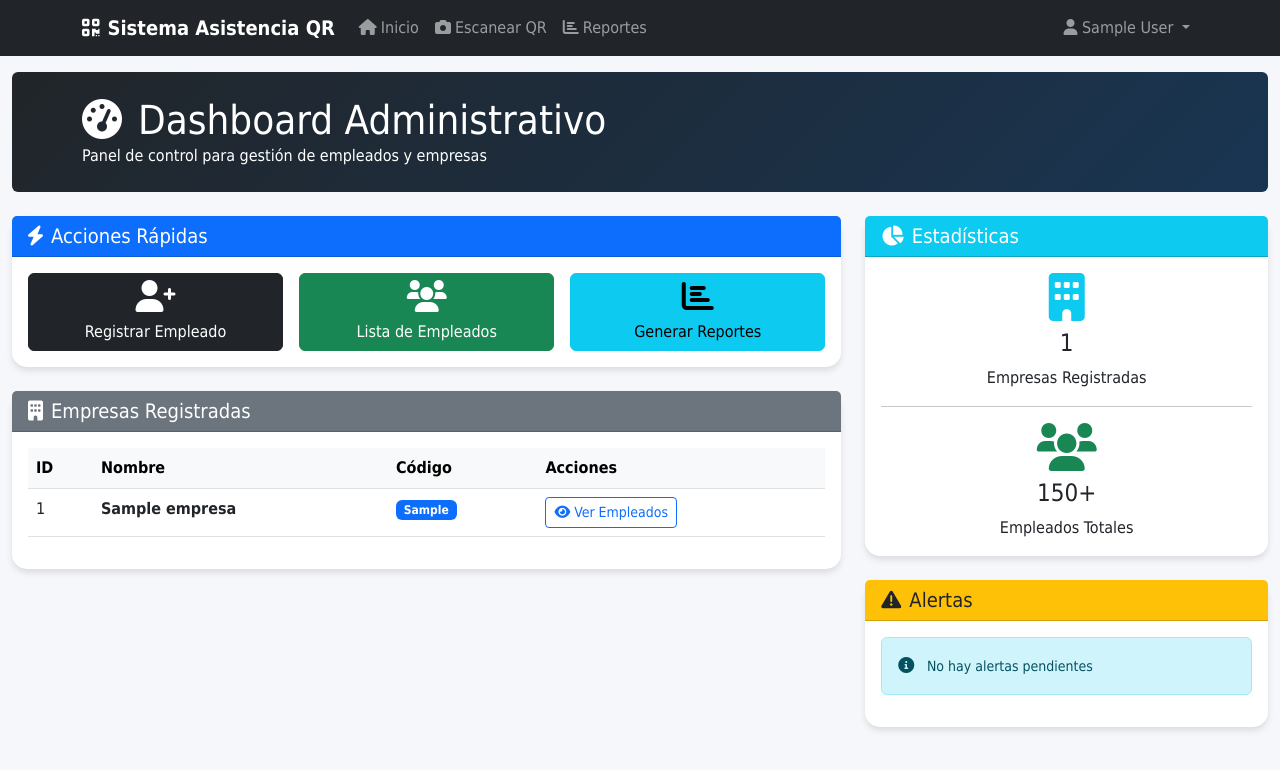
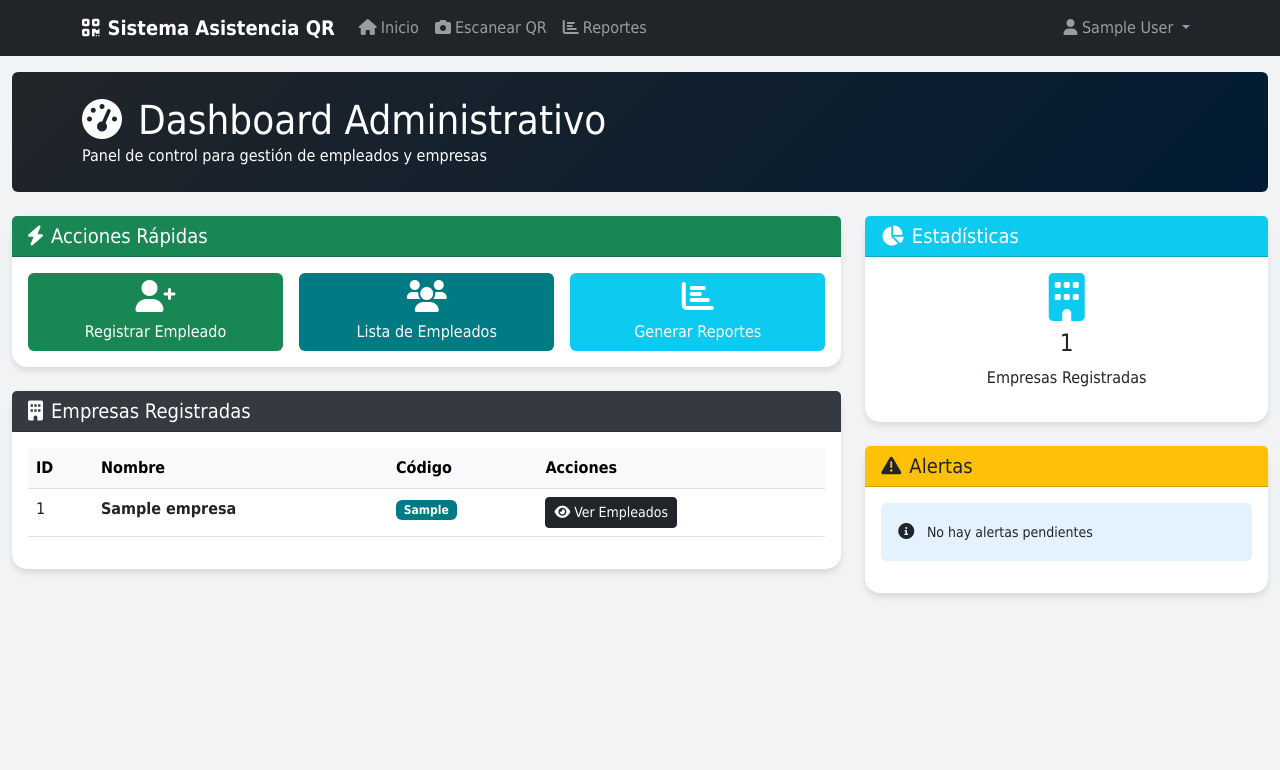
Before and after one commit to Jospi04/Asistencia-QR, a Flask app: page /admin in a window 1280 px wide. Shown: the top 770 px of the page. Run offline with Flask 3, Linux system fonts and the light colour scheme; the visitor is signed in with stand-in values (Sample User, id 1); tables that the repository leaves empty hold one stand-in row (values such as "Sample post").

Commit message:
colores frontend

```diff
--- a/templates/admin_add_employee.html
+++ b/templates/admin_add_employee.html
@@ -18,7 +18,7 @@
         <div class="row justify-content-center">
             <div class="col-lg-8">
                 <div class="card">
-                    <div class="card-header bg-primary text-white">
+                    <div class="card-header" style="background-color: #0DCAF0; color: white;">
                         <h5 class="mb-0"><i class="fas fa-user me-2"></i>Datos del Empleado</h5>
                     </div>
                     <div class="card-body">
--- a/templates/admin_dashboard.html
+++ b/templates/admin_dashboard.html
@@ -19,25 +19,25 @@
     <div class="row">
         <div class="col-lg-8">
             <div class="card mb-4">
-                <div class="card-header bg-primary text-white">
+                <div class="card-header" style="background-color: #198754; color: white;">
                     <h5 class="mb-0"><i class="fas fa-bolt me-2"></i>Acciones Rápidas</h5>
                 </div>
                 <div class="card-body">
                     <div class="row g-3">
                         <div class="col-md-6 col-lg-4">
-                            <a href="{{ url_for('admin_add_employee') }}" class="btn btn-primary w-100">
+                            <a href="{{ url_for('admin_add_employee') }}" class="btn" style="background-color: #198754; color: white; width: 100%;">
                                 <i class="fas fa-user-plus fa-2x mb-2"></i>
                                 <div>Registrar Empleado</div>
                             </a>
                         </div>
                         <div class="col-md-6 col-lg-4">
-                            <a href="{{ url_for('admin_list_employees') }}" class="btn btn-success w-100">
+                            <a href="{{ url_for('admin_list_employees') }}" class="btn w-100" style="background-color: #007B83; color: white;">
                                 <i class="fas fa-users fa-2x mb-2"></i>
                                 <div>Lista de Empleados</div>
                             </a>
                         </div>
                         <div class="col-md-6 col-lg-4">
-                            <a href="{{ url_for('reports') }}" class="btn btn-info w-100">
+                            <a href="{{ url_for('reports') }}" class="btn" style="background-color: #0DCAF0; color: white; width: 100%;">
                                 <i class="fas fa-chart-bar fa-2x mb-2"></i>
                                 <div>Generar Reportes</div>
                             </a>
@@ -47,7 +47,7 @@
             </div>
 
             <div class="card">
-                <div class="card-header bg-secondary text-white">
+                <div class="card-header" style="background-color: #343A40; color: white;">
                     <h5 class="mb-0"><i class="fas fa-building me-2"></i>Empresas Registradas</h5>
                 </div>
                 <div class="card-body">
@@ -69,11 +69,11 @@
                                         <strong>{{ empresa.nombre }}</strong>
                                     </td>
                                     <td>
-                                        <span class="badge bg-primary">{{ empresa.codigo_empresa }}</span>
+                                        <span class="badge" style="background-color: #007B83; color: white;">{{ empresa.codigo_empresa }}</span>
                                     </td>
                                     <td>
                                         <a href="{{ url_for('admin_list_employees') }}?empresa_id={{ empresa.id }}"
-                                           class="btn btn-sm btn-outline-primary">
+                                           class="btn btn-sm btn-primary">
                                             <i class="fas fa-eye me-1"></i>Ver Empleados
                                         </a>
                                     </td>
@@ -88,7 +88,7 @@
 
         <div class="col-lg-4">
             <div class="card mb-4">
-                <div class="card-header bg-info text-white">
+                <div class="card-header" style="background-color: #0DCAF0; color: white;">
                     <h5 class="mb-0"><i class="fas fa-chart-pie me-2"></i>Estadísticas</h5>
                 </div>
                 <div class="card-body">
@@ -97,21 +97,16 @@
                         <h4>{{ empresas|length }}</h4>
                         <p class="mb-0">Empresas Registradas</p>
                     </div>
-                    <hr>
-                    <div class="text-center">
-                        <i class="fas fa-users fa-3x text-success mb-2"></i>
-                        <h4>150+</h4>
-                        <p class="mb-0">Empleados Totales</p>
-                    </div>
+
                 </div>
             </div>
 
             <div class="card">
-                <div class="card-header bg-warning text-dark">
+                <div class="card-header" style="background-color: #FFC107; color: dark;">
                     <h5 class="mb-0"><i class="fas fa-exclamation-triangle me-2"></i>Alertas</h5>
                 </div>
                 <div class="card-body">
-                    <div class="alert alert-info">
+                    <div class="alert" style="background-color: #E3F2FD;">
                         <i class="fas fa-info-circle me-2"></i>
                         <small>No hay alertas pendientes</small>
                     </div>
--- a/templates/admin_list_employees.html
+++ b/templates/admin_list_employees.html
@@ -72,7 +72,7 @@
     <div class="row">
         <div class="col-12">
             <div class="card">
-                <div class="card-header bg-primary text-white d-flex justify-content-between align-items-center">
+                <div class="card-header bg-secondary text-white d-flex justify-content-between align-items-center">
                     <h5 class="mb-0"><i class="fas fa-list me-2"></i>Listado de Empleados</h5>
                     <a href="{{ url_for('admin_add_employee') }}" class="btn btn-light btn-sm">
                         <i class="fas fa-plus me-1"></i>Nuevo Empleado
@@ -107,7 +107,7 @@
                                         {% for empresa in empresas %}
                                             {% if empresa.id == empleado.empresa_id %}
                                                 {% set empresa_empleado = empresa %}
-                                                <span class="badge bg-primary">{{ empresa.nombre }}</span>
+                                                <span class="badge" style="background-color: #007B83; color: white;">{{ empresa.nombre }}</span>
                                             {% endif %}
                                         {% endfor %}
                                     </td>
--- a/templates/base.html
+++ b/templates/base.html
@@ -11,14 +11,14 @@
     <style>
         :root {
             --primary-color: rgb(33, 37, 41);
-            --secondary-color: #3f37c9;
-            --accent-color: rgb(25, 53, 82);
+            --secondary-color: #14532dd0;
+            --accent-color: rgb(1, 27, 50);
             --light-color: #f8f9fa;
             --dark-color: rgb(33, 37, 41);
         }
 
         body {
-            background-color: #f5f7fb;
+            background-color: #F1F3F5;
             font-family: 'Poppins', Tahoma, Geneva, Verdana, sans-serif;
         }
 
--- a/templates/login.html
+++ b/templates/login.html
@@ -7,7 +7,7 @@
     <div class="row justify-content-center">
         <div class="col-md-6 col-lg-4">
             <div class="card mt-5">
-                <div class="card-header text-center bg-primary text-white">
+                <div class="card-header" style="background-color: #198754; color: white;">
                     <h3><i class="fas fa-lock me-2"></i>Acceso Administrativo</h3>
                 </div>
                 <div class="card-body">
@@ -35,8 +35,8 @@
                         </div>
 
                         <div class="d-grid">
-                            <button type="submit" class="btn btn-primary">
-                                <i class="fas fa-sign-in-alt me-2"></i>Iniciar Sesión
+                             <button type="submit" class="btn btn-dark">
+                            <i class="fas fa-sign-in-alt me-2"></i>Iniciar Sesión
                             </button>
                         </div>
                     </form>
--- a/templates/scan.html
+++ b/templates/scan.html
@@ -103,7 +103,7 @@
                 </div>
                 <div class="card-body">
                     <div class="text-center mb-3">
-                        <div id="hora-actual" class="display-6 fw-bold text-primary">
+                        <div id="hora-actual"class="display-6 fw-bold" style="color: #0d1b2a;">
                             <!-- La hora se actualizará con JavaScript -->
                         </div>
                         <small id="fecha-actual" class="text-muted"></small>
@@ -111,7 +111,7 @@
                     <hr>
                     <div class="d-flex justify-content-between">
                         <span>Estado:</span>
-                        <span class="badge" style="background-color: #198754; color: white;">En línea</span>
+                        <span class="badge" style="background-color: #14532d; color: white;">En línea</span>
                     </div>
                     <div class="d-flex justify-content-between mt-2">
                         <span>Turno:</span>
```
Also changed, not shown: static/img/logo3.png (deleted), static/img/loguito2.jpg (deleted).
